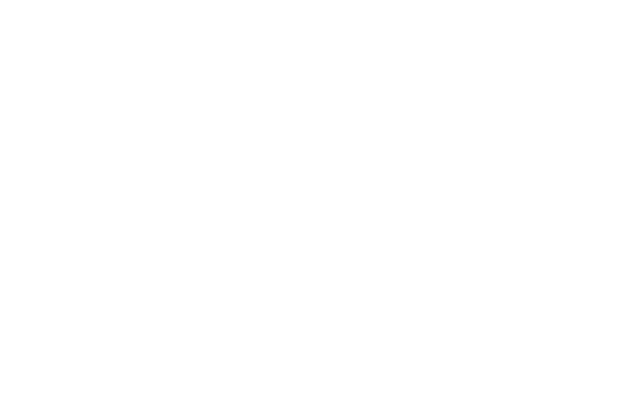
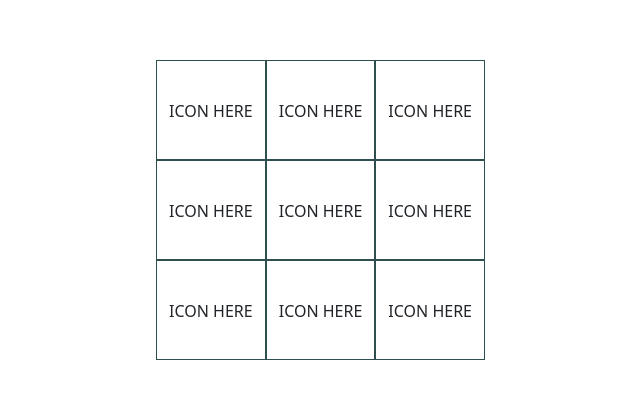
Before and after one commit to kelmrobert/TicTacToe, a Vue app: page / in a window 1280 px wide. Shown: the part 190-588 px from the top of the page, without its empty margins (155-795 px from the left). Built offline with nearby package versions, Linux system fonts and the light colour scheme.

Commit message:
Add grid

```diff
--- a/src/App.vue
+++ b/src/App.vue
@@ -1,9 +1,10 @@
 <script setup>
 
+import Grid from "@/components/Grid.vue";
 </script>
 
 <template>
-
+  <Grid/>
 </template>
 
 <style scoped>
```
